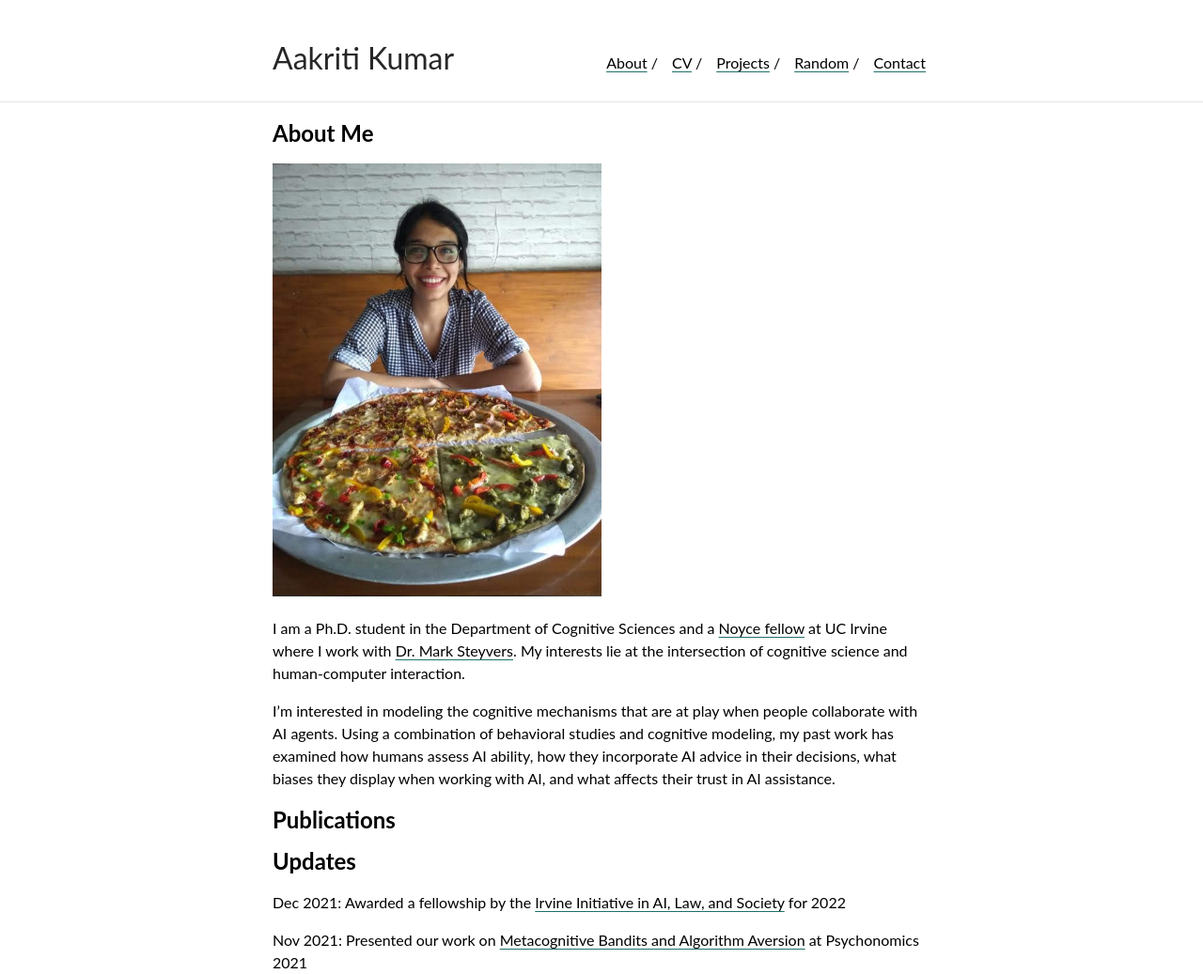
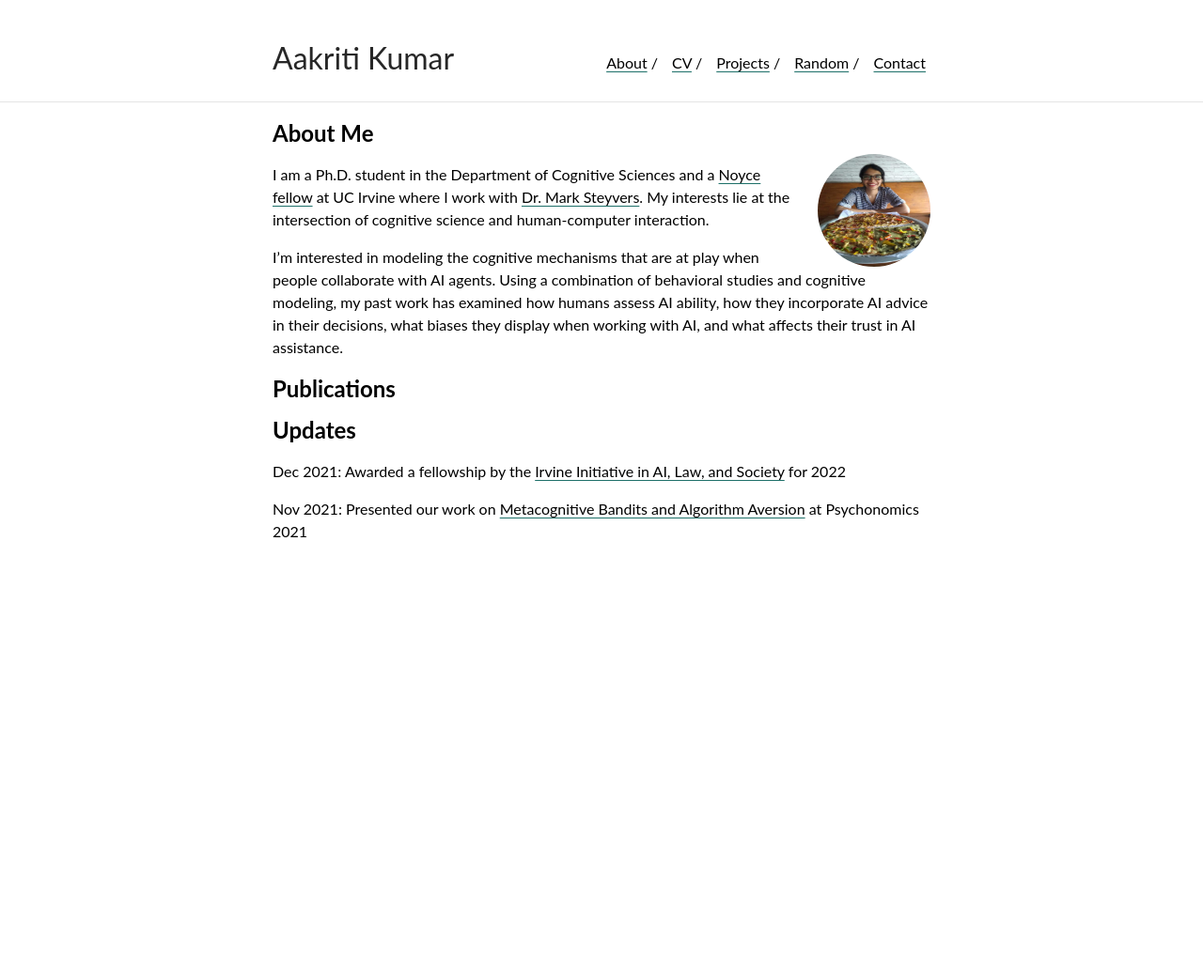
Before and after one commit to aakriti1kumar/aakriti1kumar.github.io, a Jekyll site: the page built from index.md, in a window 1280 px wide. Shown: the whole page at 94% size. Built offline with Jekyll 4.4.1, drawn with Linux system fonts in a browser that asks for light colours; our own code applies the rules of GitHub Pages for plain Markdown files; after the commit the page ends 900 px from its top, so only the background shows below that.

Commit message:
Update index.md

```diff
--- a/index.md
+++ b/index.md
@@ -1,6 +1,6 @@
 ## About Me
 
-<p><img src="image.jpg" /></p>
+<p><img class = "profile-picture" src="image.jpg" /></p>
 
 I am a Ph.D. student in the Department of Cognitive Sciences and a [Noyce fellow](https://ucinoyce.org/) at UC Irvine where I work with [Dr. Mark Steyvers](https://steyvers.socsci.uci.edu/). My interests lie at the intersection of cognitive science and human-computer interaction.
 
```
